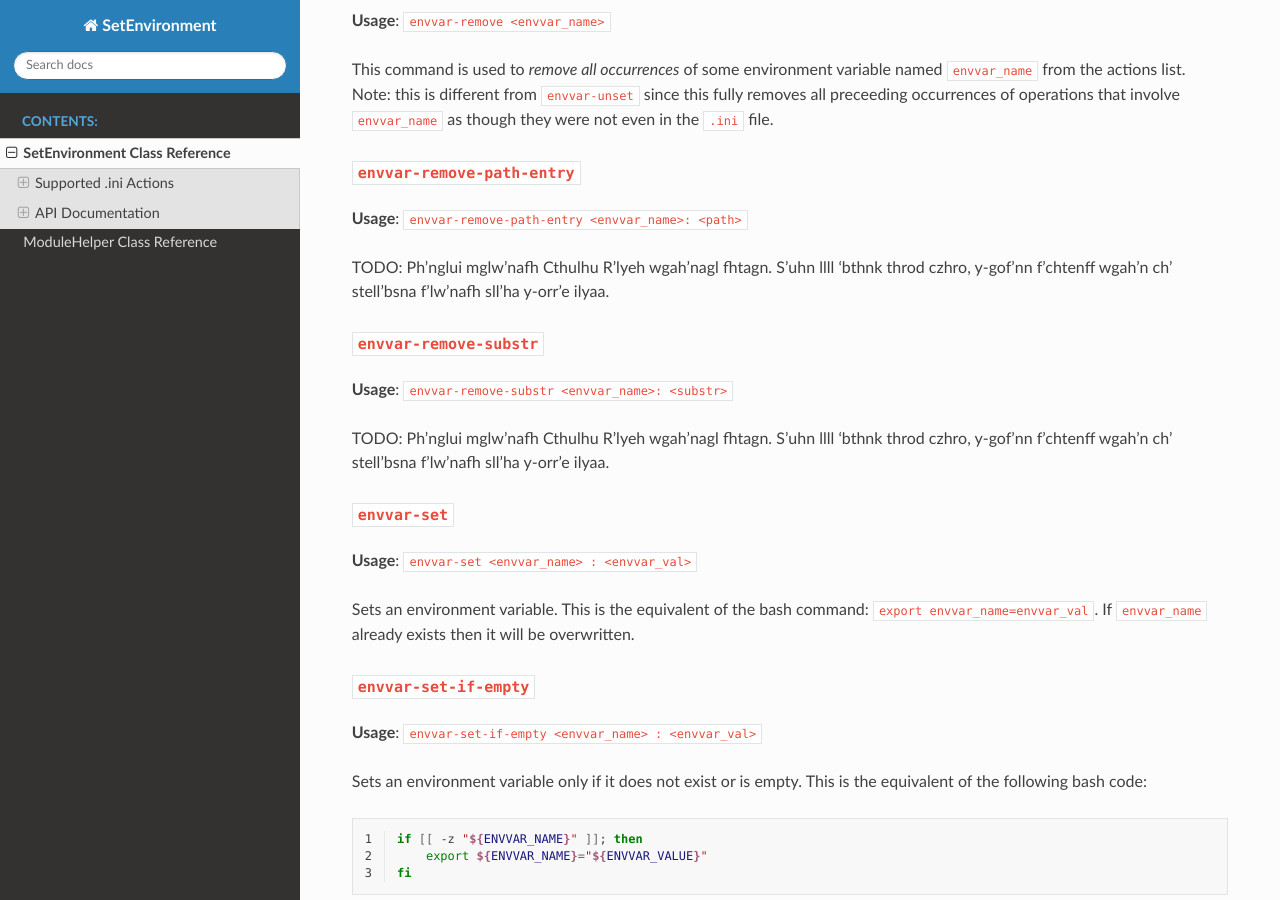
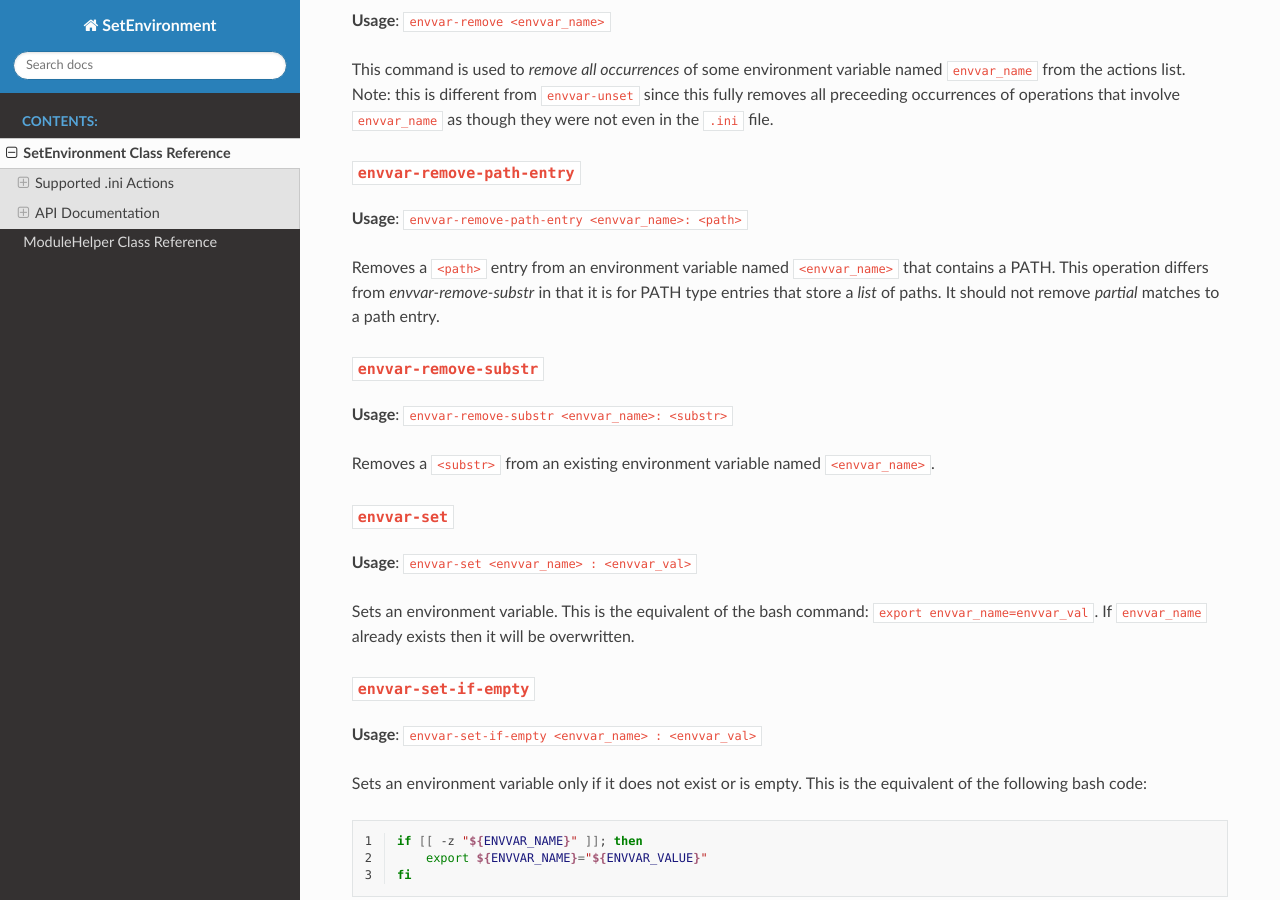
Before and after one commit to sandialabs/SetEnvironment, a Sphinx documentation site: the page built from doc/source/SetEnvironment.rst, in a window 1280 px wide and 900 px high, scrolled down 2237 px. Built offline with Sphinx 7.4.7 and the Read the Docs theme 2.0.0, drawn with Linux system fonts in a browser that asks for light colours.

Commit message:
DOCS: Updated documentation - replaced some lorem ipsum text

```diff
--- a/doc/source/SetEnvironment.rst
+++ b/doc/source/SetEnvironment.rst
@@ -72,16 +72,18 @@ since this fully removes all preceeding occurrences of operations that involve
 ++++++++++++++++++++++++++++
 **Usage**: ``envvar-remove-path-entry <envvar_name>: <path>``
 
-TODO: Ph'nglui mglw'nafh Cthulhu R'lyeh wgah'nagl fhtagn. S'uhn llll 'bthnk throd czhro, y-gof'nn
-f'chtenff wgah'n ch' stell'bsna f'lw'nafh sll'ha y-orr'e ilyaa.
+Removes a ``<path>`` entry from an environment variable named ``<envvar_name>``
+that contains a PATH. This operation differs from `envvar-remove-substr` in that
+it is for PATH type entries that store a *list* of paths. It should not remove
+*partial* matches to a path entry.
 
 
 ``envvar-remove-substr``
 ++++++++++++++++++++++++
 **Usage**: ``envvar-remove-substr <envvar_name>: <substr>``
 
-TODO: Ph'nglui mglw'nafh Cthulhu R'lyeh wgah'nagl fhtagn. S'uhn llll 'bthnk throd czhro, y-gof'nn
-f'chtenff wgah'n ch' stell'bsna f'lw'nafh sll'ha y-orr'e ilyaa.
+Removes a ``<substr>`` from an existing environment variable named
+``<envvar_name>``.
 
 
 ``envvar-set``
```
